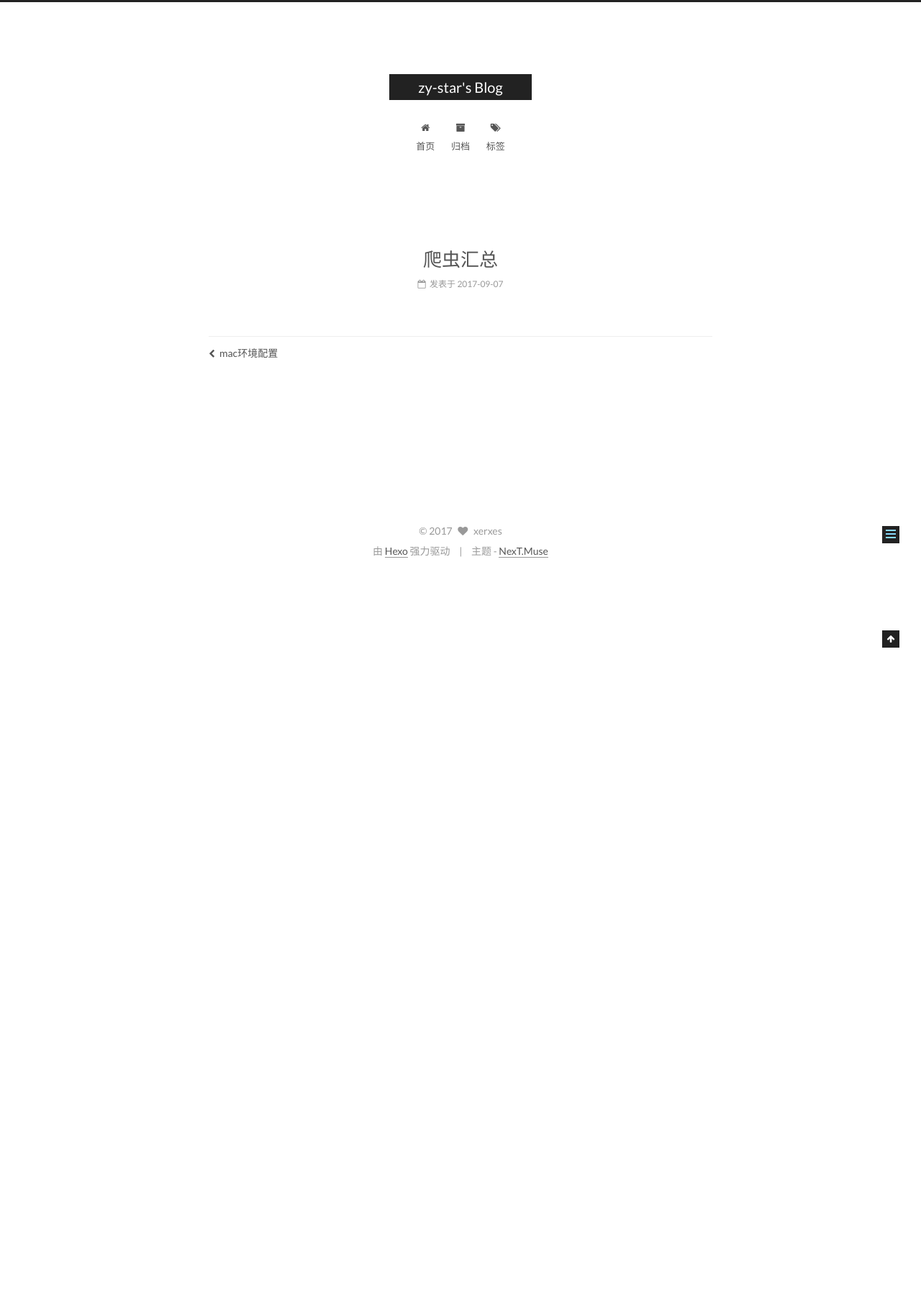
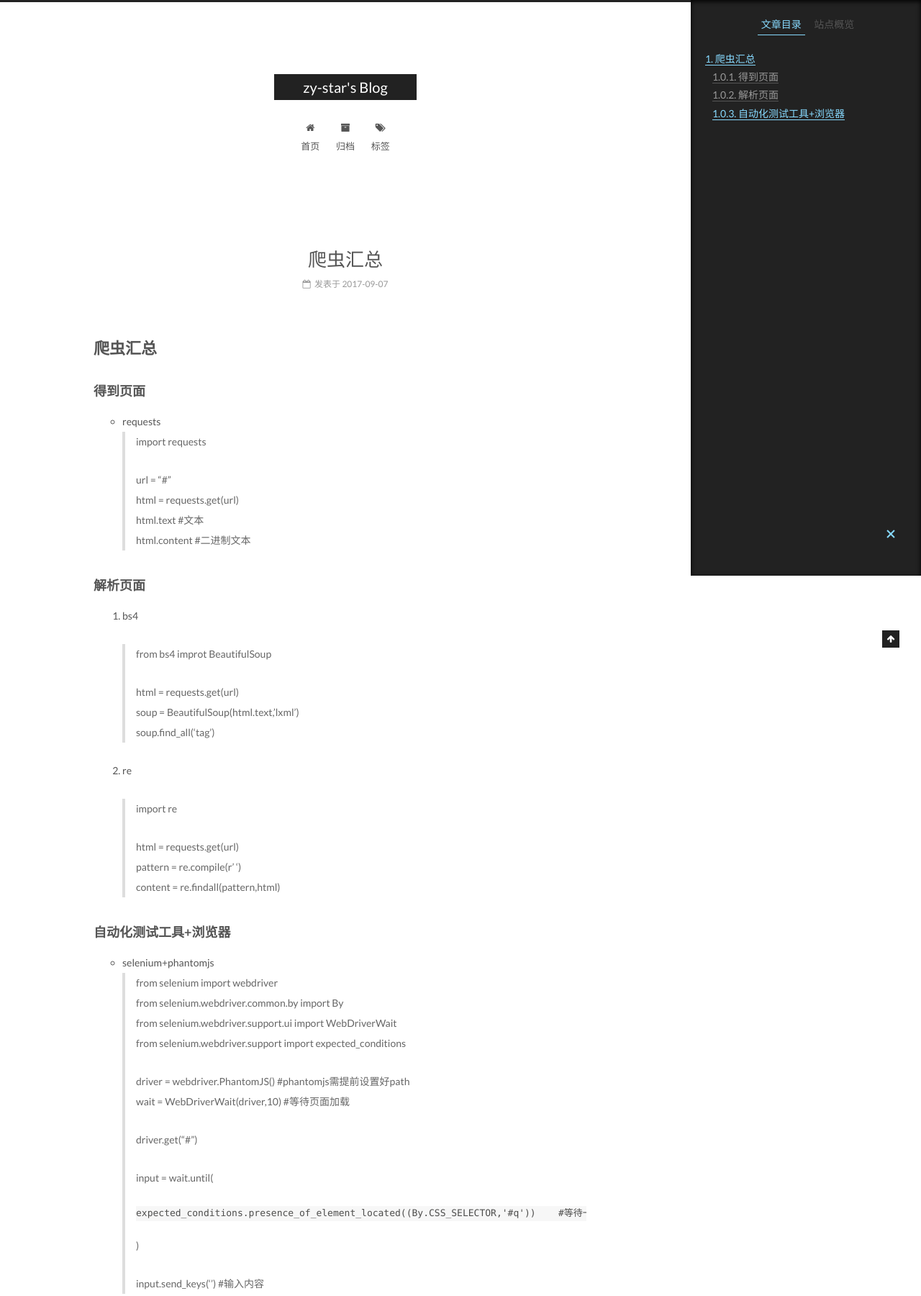
Before and after one commit to y-xerxes/y-xerxes.github.io, a plain HTML site: page 2017/09/07/爬虫汇总/index.html in a window 1280 px wide. Shown: the top 1801 px of the page at 72% size. Before the commit the page ends 800 px from the top, so only its background shows below. Drawn offline with Linux system fonts and the light colour scheme.

Commit message:
Site updated: 2017-09-07 17:47:33

```diff
--- a/2017/09/07/爬虫汇总/index.html
+++ b/2017/09/07/爬虫汇总/index.html
@@ -87,13 +87,49 @@
 
 
 
+<meta name="description" content="爬虫汇总得到页面
+requests
+   import requests
+   url = “#”   html = requests.get(url)   html.text #文本   html.content #二进制文本
+
+
+
+解析页面
+bs4
+
+   from bs4 improt BeautifulSoup
+   html = requests.get(url)   soup = Be">
 <meta property="og:type" content="article">
 <meta property="og:title" content="爬虫汇总">
 <meta property="og:url" content="http://yoursite.com/child/2017/09/07/爬虫汇总/index.html">
 <meta property="og:site_name" content="zy-star's Blog">
-<meta property="og:updated_time" content="2017-09-07T08:27:00.000Z">
+<meta property="og:description" content="爬虫汇总得到页面
+requests
+   import requests
+   url = “#”   html = requests.get(url)   html.text #文本   html.content #二进制文本
+
+
+
+解析页面
+bs4
+
+   from bs4 improt BeautifulSoup
+   html = requests.get(url)   soup = Be">
+<meta property="og:updated_time" content="2017-09-07T09:46:47.000Z">
 <meta name="twitter:card" content="summary">
 <meta name="twitter:title" content="爬虫汇总">
+<meta name="twitter:description" content="爬虫汇总得到页面
+requests
+   import requests
+   url = “#”   html = requests.get(url)   html.text #文本   html.content #二进制文本
+
+
+
+解析页面
+bs4
+
+   from bs4 improt BeautifulSoup
+   html = requests.get(url)   soup = Be">
 
 
 
@@ -318,6 +354,39 @@
 
 
 
+        <h1 id="爬虫汇总"><a href="#爬虫汇总" class="headerlink" title="爬虫汇总"></a>爬虫汇总</h1><h3 id="得到页面"><a href="#得到页面" class="headerlink" title="得到页面"></a>得到页面</h3><ul>
+<li>requests<blockquote>
+<p>   import requests</p>
+<p>   url = “#”<br>   html = requests.get(url)<br>   html.text #文本<br>   html.content #二进制文本</p>
+</blockquote>
+</li>
+</ul>
+<h3 id="解析页面"><a href="#解析页面" class="headerlink" title="解析页面"></a>解析页面</h3><ol>
+<li><p>bs4</p>
+<blockquote>
+<p>   from bs4 improt BeautifulSoup</p>
+<p>   html = requests.get(url)<br>   soup = BeautifulSoup(html.text,’lxml’)<br>   soup.find_all(‘tag’)</p>
+</blockquote>
+</li>
+<li><p>re</p>
+<blockquote>
+<p>   import re</p>
+<p>   html = requests.get(url)<br>   pattern = re.compile(r’ ‘)<br>   content = re.findall(pattern,html)</p>
+</blockquote>
+</li>
+</ol>
+<h3 id="自动化测试工具-浏览器"><a href="#自动化测试工具-浏览器" class="headerlink" title="自动化测试工具+浏览器"></a>自动化测试工具+浏览器</h3><ul>
+<li>selenium+phantomjs<blockquote>
+<p>   from selenium import webdriver<br>   from selenium.webdriver.common.by import By<br>   from selenium.webdriver.support.ui import WebDriverWait<br>   from selenium.webdriver.support import expected_conditions</p>
+<p>   driver = webdriver.PhantomJS() #phantomjs需提前设置好path<br>   wait = WebDriverWait(driver,10) #等待页面加载</p>
+<p>   driver.get(“#”)</p>
+<p>   input = wait.until(</p>
+<pre><code>expected_conditions.presence_of_element_located((By.CSS_SELECTOR,&apos;#q&apos;))    #等待一定条件的内容加载完毕
+</code></pre><p>   )</p>
+<p>   input.send_keys(‘’) #输入内容</p>
+</blockquote>
+</li>
+</ul>
 
 
     </div>
@@ -409,8 +478,17 @@
 
 
 
+        <ul class="sidebar-nav motion-element">
+          <li class="sidebar-nav-toc sidebar-nav-active" data-target="post-toc-wrap" >
+            文章目录
+          </li>
+          <li class="sidebar-nav-overview" data-target="site-overview">
+            站点概览
+          </li>
+        </ul>
 
-      <section class="site-overview sidebar-panel sidebar-panel-active">
+
+      <section class="site-overview sidebar-panel">
         <div class="site-author motion-element" itemprop="author" itemscope itemtype="http://schema.org/Person">
           <img class="site-author-image" itemprop="image"
                src="file:///Users/zhangyaxing/Desktop/hexo/猫头.jpg"
@@ -454,6 +532,22 @@
 
       </section>
 
+
+      <!--noindex-->
+        <section class="post-toc-wrap motion-element sidebar-panel sidebar-panel-active">
+          <div class="post-toc">
+
+
+
+
+
+
+              <div class="post-toc-content"><ol class="nav"><li class="nav-item nav-level-1"><a class="nav-link" href="#爬虫汇总"><span class="nav-number">1.</span> <span class="nav-text">爬虫汇总</span></a><ol class="nav-child"><li class="nav-item nav-level-3"><a class="nav-link" href="#得到页面"><span class="nav-number">1.0.1.</span> <span class="nav-text">得到页面</span></a></li><li class="nav-item nav-level-3"><a class="nav-link" href="#解析页面"><span class="nav-number">1.0.2.</span> <span class="nav-text">解析页面</span></a></li><li class="nav-item nav-level-3"><a class="nav-link" href="#自动化测试工具-浏览器"><span class="nav-number">1.0.3.</span> <span class="nav-text">自动化测试工具+浏览器</span></a></li></ol></li></ol></li></ol></div>
+
+
+          </div>
+        </section>
+      <!--/noindex-->
 
 
 
--- a/css/main.css
+++ b/css/main.css
@@ -1691,7 +1691,7 @@ pre .javascript .function {
   width: 4px;
   height: 4px;
   border-radius: 50%;
-  background: #21ffff;
+  background: #bd6bff;
 }
 .links-of-blogroll {
   font-size: 13px;
```
Also changed, not shown: index.html (+33 -0 lines).
